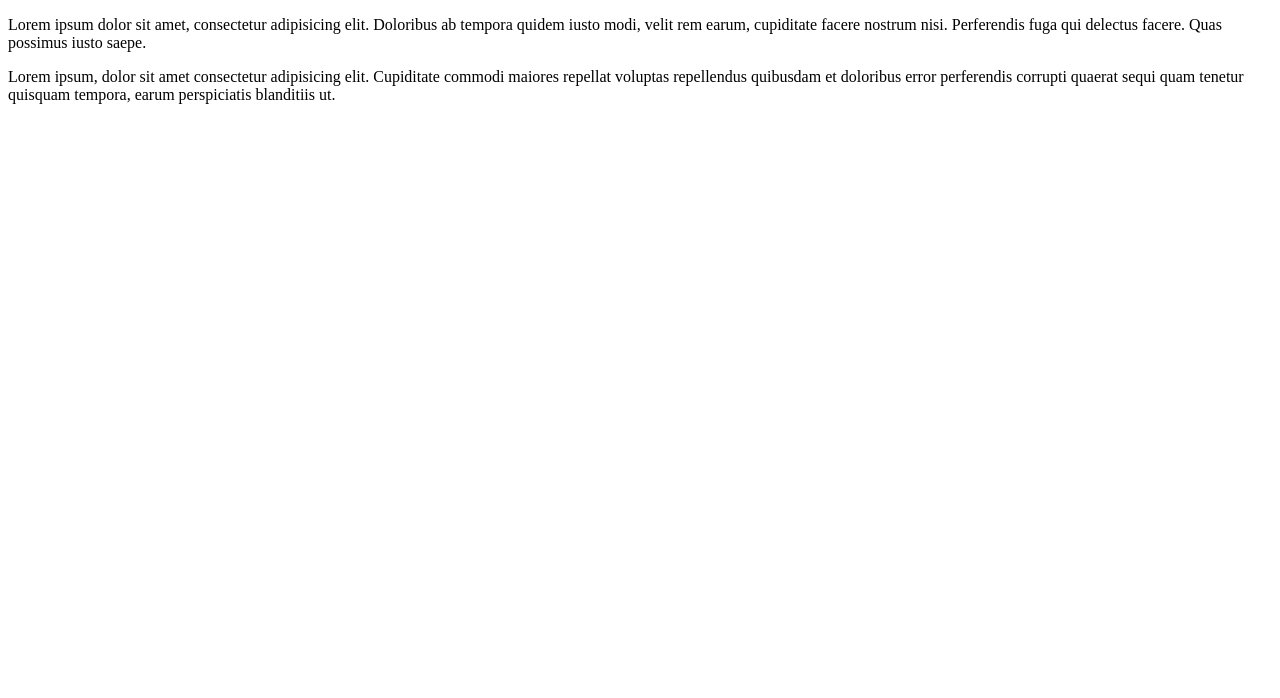
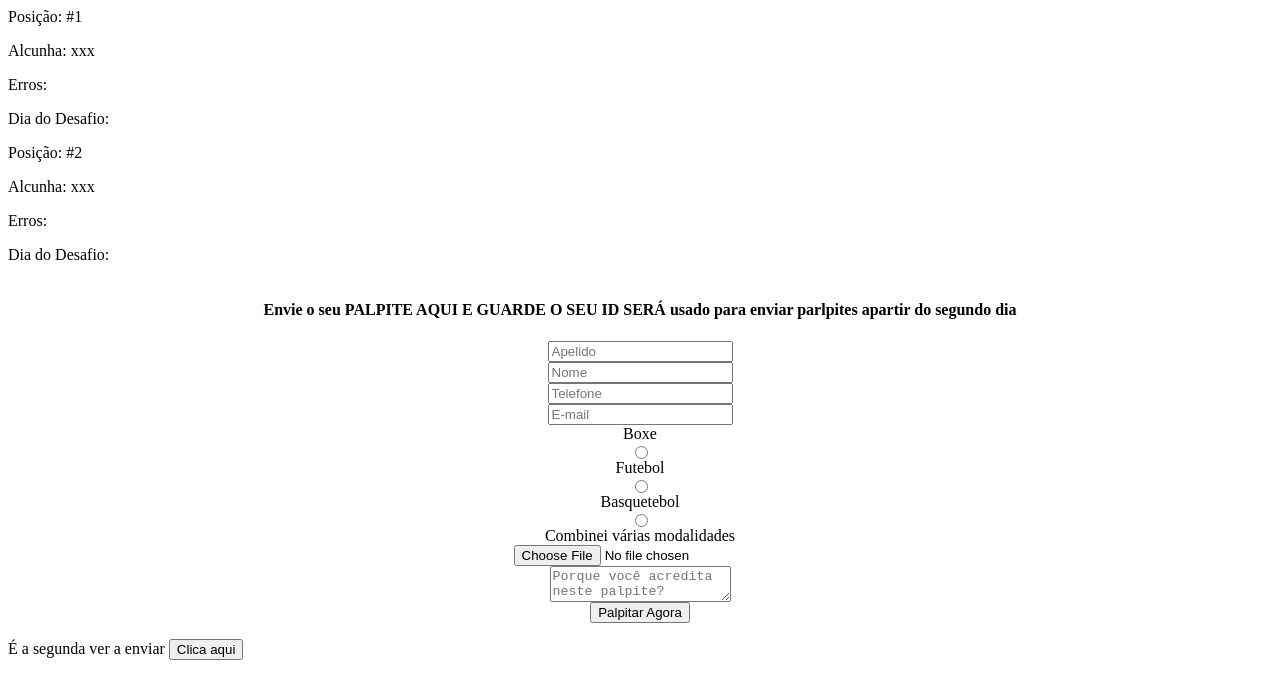
Before and after one commit to C4L3B3666/777PY2, a plain HTML site: page index.html in a window 1280 px wide. Drawn offline with Linux system fonts and the light colour scheme.

Commit message:
Integração do layout

```diff
--- /dev/null
+++ b/assets/script.js
@@ -0,0 +1,4 @@
+document.querySelector(".showFormPalpiteDiario").addEventListener("click", ()=> {
+    const form = document.querySelector("#formPalpiteDiario")
+    form.classList.remove("hidden")
+})
--- /dev/null
+++ b/assets/style.css
@@ -0,0 +1,10 @@
+form {
+    display: flex;
+    justify-content: center;
+    align-items: center;
+    flex-direction: column;
+}
+
+form.hidden {
+    display: none;
+}
--- a/index.html
+++ b/index.html
@@ -1,12 +1,82 @@
-<!DOCTYPE html>
-<html lang="en">
-<head>
-    <meta charset="UTF-8">
-    <meta name="viewport" content="width=device-width, initial-scale=1.0">
-    <title>Document</title>
-</head>
+<link rel="stylesheet" href="assets/style.css">
+<script src="assets/script.js" defer></script>
+
 <body>
-    <p>Lorem ipsum dolor sit amet, consectetur adipisicing elit. Doloribus ab tempora quidem iusto modi, velit rem earum, cupiditate facere nostrum nisi. Perferendis fuga qui delectus facere. Quas possimus iusto saepe.</p>
-    <p>Lorem ipsum, dolor sit amet consectetur adipisicing elit. Cupiditate commodi maiores repellat voluptas repellendus quibusdam et doloribus error perferendis corrupti quaerat sequi quam tenetur quisquam tempora, earum perspiciatis blanditiis ut.</p>
+
+    <nav class="ranking">
+
+        <div>
+            <p>Posição: #1</p>
+            <p>Alcunha: xxx</p>
+            <p>Erros: </p>
+            <p>Dia do Desafio: </p>
+        </div>
+
+        <div>
+            <p>Posição: #2</p>
+            <p>Alcunha: xxx</p>
+            <p>Erros: </p>
+            <p>Dia do Desafio: </p>
+        </div>
+
+        <!-- Top 10 -->
+    </nav>
+
+    <section class="formularios">
+
+
+        <form action="#" id="formRegistro">
+            <h4>Envie o seu PALPITE AQUI E GUARDE O SEU ID SERÁ usado para enviar parlpites apartir do segundo dia</h4>
+
+            <input type="text" placeholder="Apelido" id="apelido" required>
+            <input type="text" placeholder="Nome" id="nomeCompleto" required>
+            <input type="text" placeholder="Telefone" id="telefone" required>
+            <input type="text" placeholder="E-mail" id="email">
+
+            <label for="boxe">Boxe</label>
+            <input type="radio" name="modalidade" id="futebol">
+
+            <label for="futebol">Futebol</label>
+            <input type="radio" name="modalidade" id="basquetebol">
+
+            <label for="basquetebol">Basquetebol</label>
+            <input type="radio" name="modalidade" id="mistura">
+
+            <label for="mistura">Combinei várias modalidades</label>
+            <input type="file" id="ficheiro" name="ficheiro" accept="image/*,application/pdf" required> <!-- FOTO OU VÍDEO DO PALPITE -->
+
+            <textarea name="" id="justificativa" placeholder="Porque você acredita neste palpite?" required></textarea> <!-- AQUI SERÁ JUSTIFICADO O SEU PALPITE  -->
+
+
+            <button type="submit">Palpitar Agora</button>
+
+
+        </form>
+        <p>É a segunda ver a enviar <button class="showFormPalpiteDiario">Clica aqui</button></p>
+
+        <form action="#" id="formPalpiteDiario" class="hidden">
+            <h4>Bem-vindo de volta!</h4>
+            <p>Se você já participou no desafio envie o seu palpite inserindo o ID</p>
+
+            <input type="text" placeholder="Insira o seu ID" id="idParticipante" name="idParticipante" required> <!-- Onde será inserido o ID -->
+
+            <div>
+                <p>Alcunha:</p>
+                <p>Fase Atual: (Lungoki, Longi ou Nzambi)</p>
+                <p>Dia do Desafio:</p>
+                <p>Elegível a bónus: SIM</p>
+                <p>Posição no Ranking: #1</p>
+                <p>Erros:</p>
+                <p>[Barra de Progresso]</p>
+            </div>
+
+            <input type="file" id="ficheiro" name="ficheiro" accept="image/*,application/pdf" required> <!-- FOTO OU VÍDEO DO PALPITE -->
+
+            <textarea name="" id="justificativa" placeholder="Porque você acredita neste palpite?" required></textarea> <!-- AQUI SERÁ JUSTIFICADO O SEU PALPITE  -->
+
+            <button type="submit">Palpitar Agora</button>
+
+    </section>
+
+    </form>
 </body>
-</html>
```
Also changed, not shown: 1 other file.
